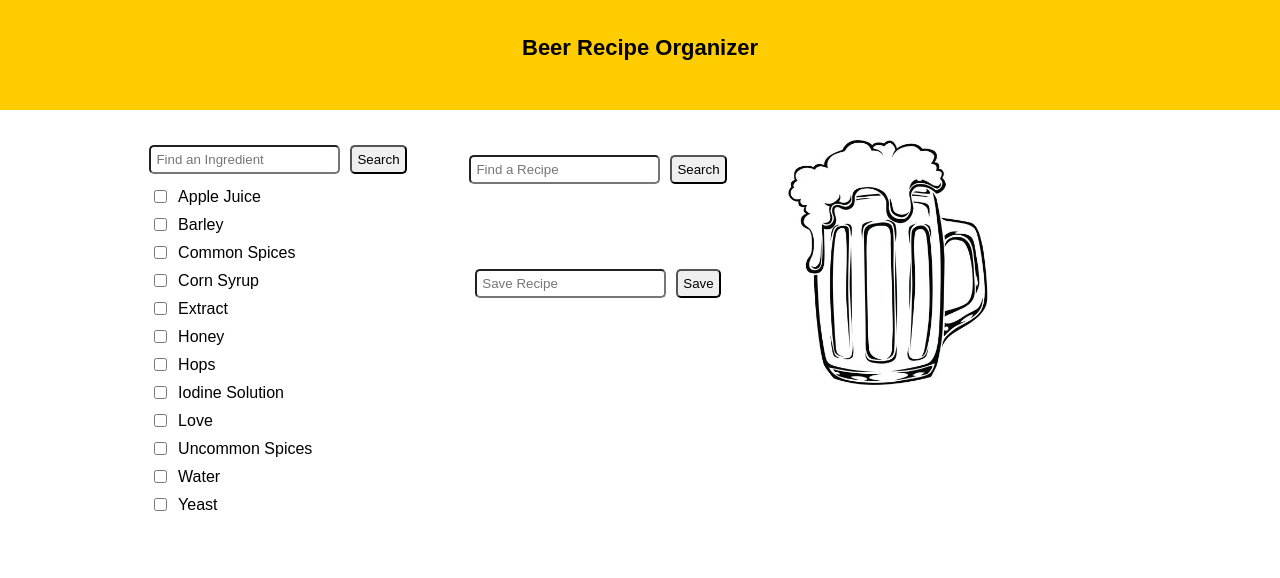
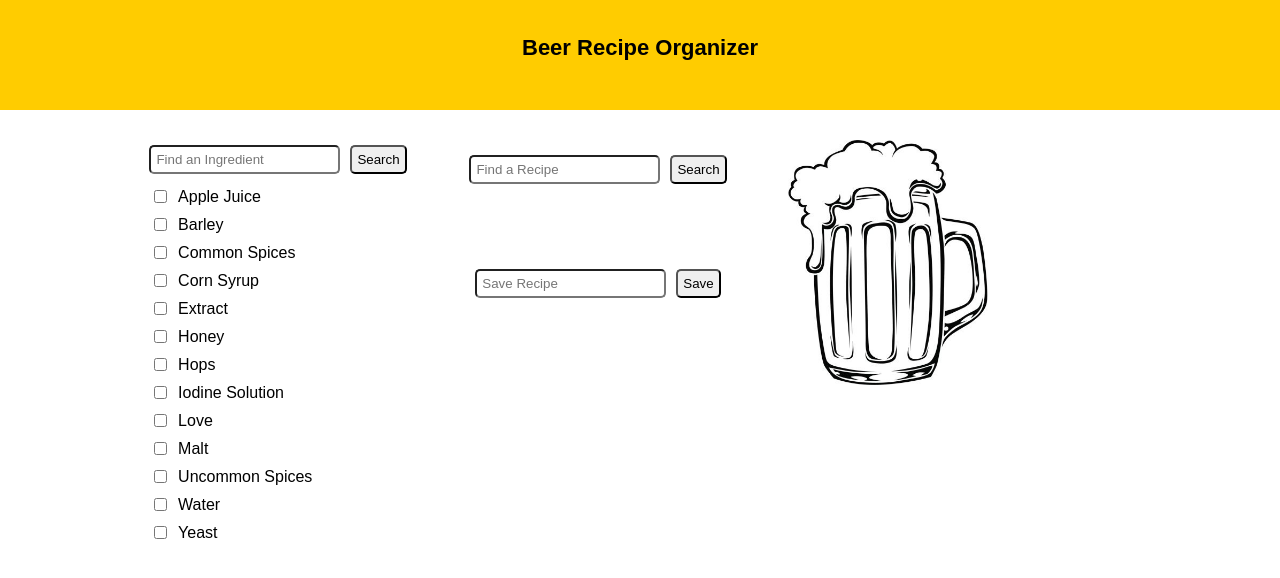
Before and after one commit to jarmbrust/beer-recipe, a React (Create React App) app: page / in a window 1280 px wide. Shown: the top 578 px of the page. Built offline with nearby package versions, Linux system fonts and the light colour scheme.

Commit message:
stomping a bug

```diff
--- a/src/App.jsx
+++ b/src/App.jsx
@@ -21,15 +21,15 @@ class App extends Component {
         'Hops': false,
         'Iodine Solution': false,
         'Love': false,
+        'Malt': false,
         'Uncommon Spices': false,
         'Water': false,
         'Yeast': false
       },
       ingredientSearch: '',
       recipes: {
-        recipe1: ['Water', 'Hops', 'Yeast'],
-        coolRecipe: ['Water', 'Extract', 'Yeast', 'Corn Syrup'],
-        newList:[]
+        testRecipe1: ['Water', 'Hops', 'Yeast'],
+        coolRecipe1: ['Water', 'Extract', 'Yeast', 'Corn Syrup']
       },
       recipeSearch: ''
     };
@@ -53,7 +53,9 @@ class App extends Component {
   }
 
   getSearchIngredientsResults = (object, value) => {
-    return object.find(key => key.toLowerCase() === value.toLowerCase());
+    console.log('getSearchIngredientsResults', object, value);
+    if (!value) {return ''}
+    return Object.keys(object).find(key => key.toLowerCase() === value.toLowerCase());
   }
 
   getSearchResults = (object, value) => {
@@ -61,9 +63,10 @@ class App extends Component {
   }
 
   handleCheckedBox(checkbox) {
-    let recipeCopy = {...this.state.ingredients}
-    recipeCopy[checkbox.value] = !recipeCopy[checkbox.value];
-    this.setState({ingredients: recipeCopy});
+    const ingredients = {...this.state.ingredients}
+    const value = checkbox.value;
+    const ingredientsSet =  {...ingredients, [value]: checkbox.checked};
+    this.setState({ingredients: ingredientsSet});
   }
 
   handleSearchIngredients = value => {
@@ -74,7 +77,7 @@ class App extends Component {
     const result = this.getSearchIngredientsResults(this.state.ingredients, value);
 
     if (result) {
-      this.setState({ingredientSearch: [result]});
+      this.setState({ingredientSearch: {[result]: false}});
     } else {
       this.setState({ingredientSearch: ''});
     }
--- a/src/components/Ingredients/Ingredients.jsx
+++ b/src/components/Ingredients/Ingredients.jsx
@@ -16,6 +16,10 @@ class Ingredients extends React.Component {
         <tbody>
         {
            Object.keys(this.props.ingredients).map((item, index) => {
+            let checked = '';
+            if (this.props.ingredients[item]) {
+              checked = 'checked';
+            }
             return <tr key={index}>
               <td className="Ingredients-checkbox">
                 <input
@@ -24,6 +28,7 @@ class Ingredients extends React.Component {
                   name={item}
                   id={item}
                   value={item}
+                  checked={checked}
                   onChange={this.handleChecked}/>
               </td>
               <td className="Ingredients-checkbox-label">
```
